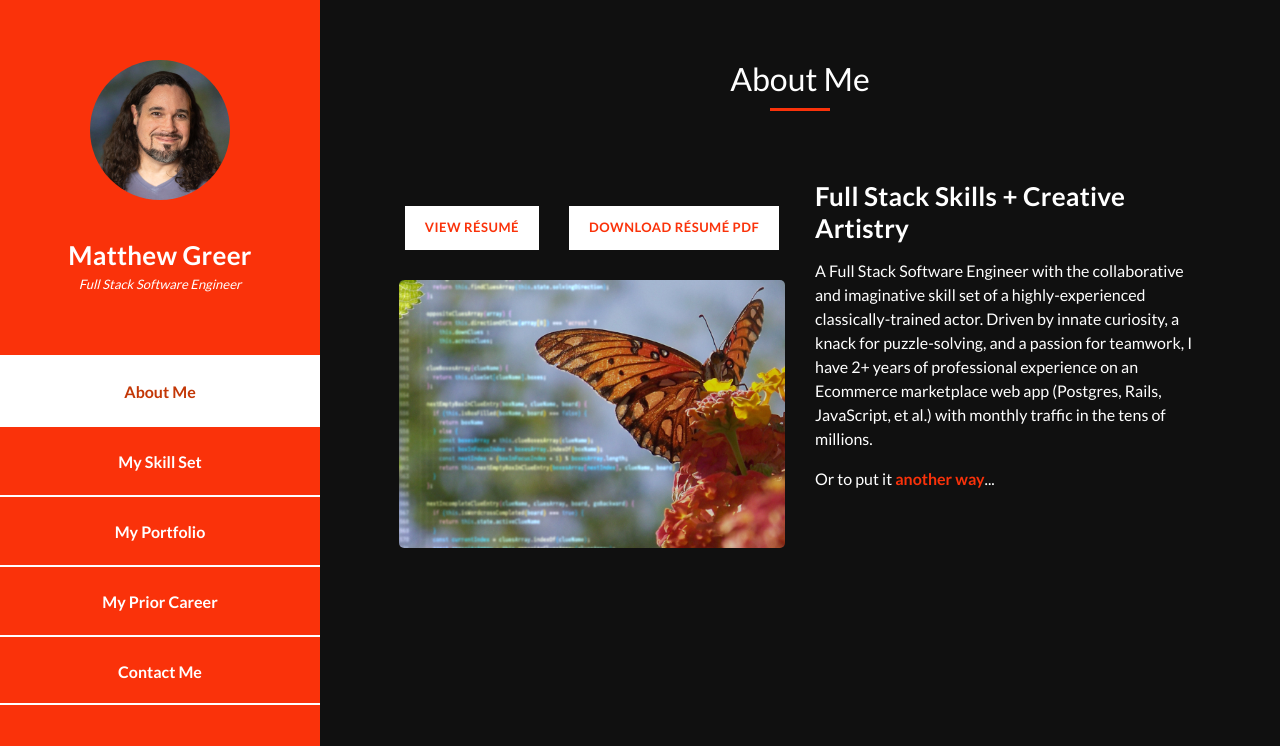
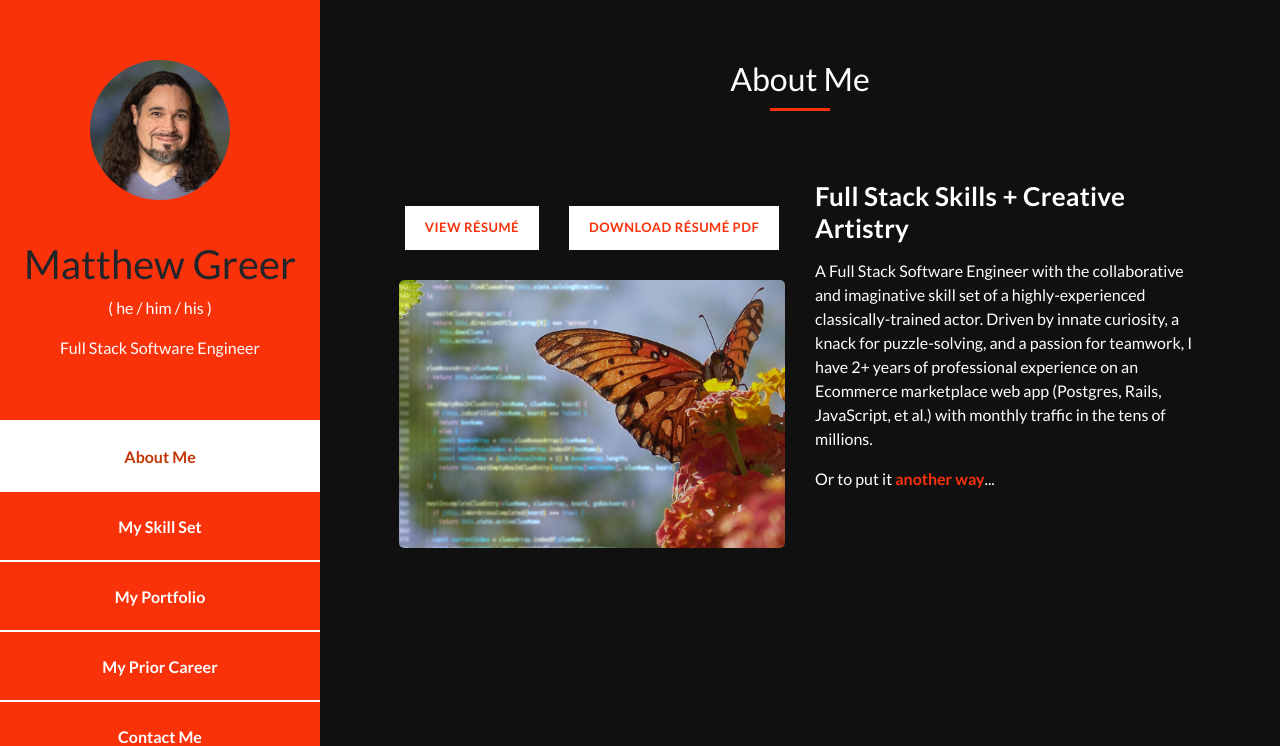
Before and after one commit to matthewgreer/matthewgreer.github.io, a plain HTML site: page index.html in a window 1280 px wide. Shown: the top 746 px of the page. Drawn offline with Linux system fonts and the light colour scheme.

Commit message:
add pronouns

```diff
--- a/index.html
+++ b/index.html
@@ -54,8 +54,10 @@
               <a href="#"><img src="assets/images/matthew_greer_headshot_2023.jpg" alt="Matthew Greer" /></a>
             </div>
             <div class="author-content">
-              <h4>Matthew Greer</h4>
-              <span>Full Stack Software Engineer</span>
+              <h1>Matthew Greer</h1>
+              <p>( he / him / his )</p>
+              <p class="job-title">Full Stack Software Engineer</p>
+
             </div>
             <nav class="main-nav" role="navigation">
               <ul class="nav-items">
```
